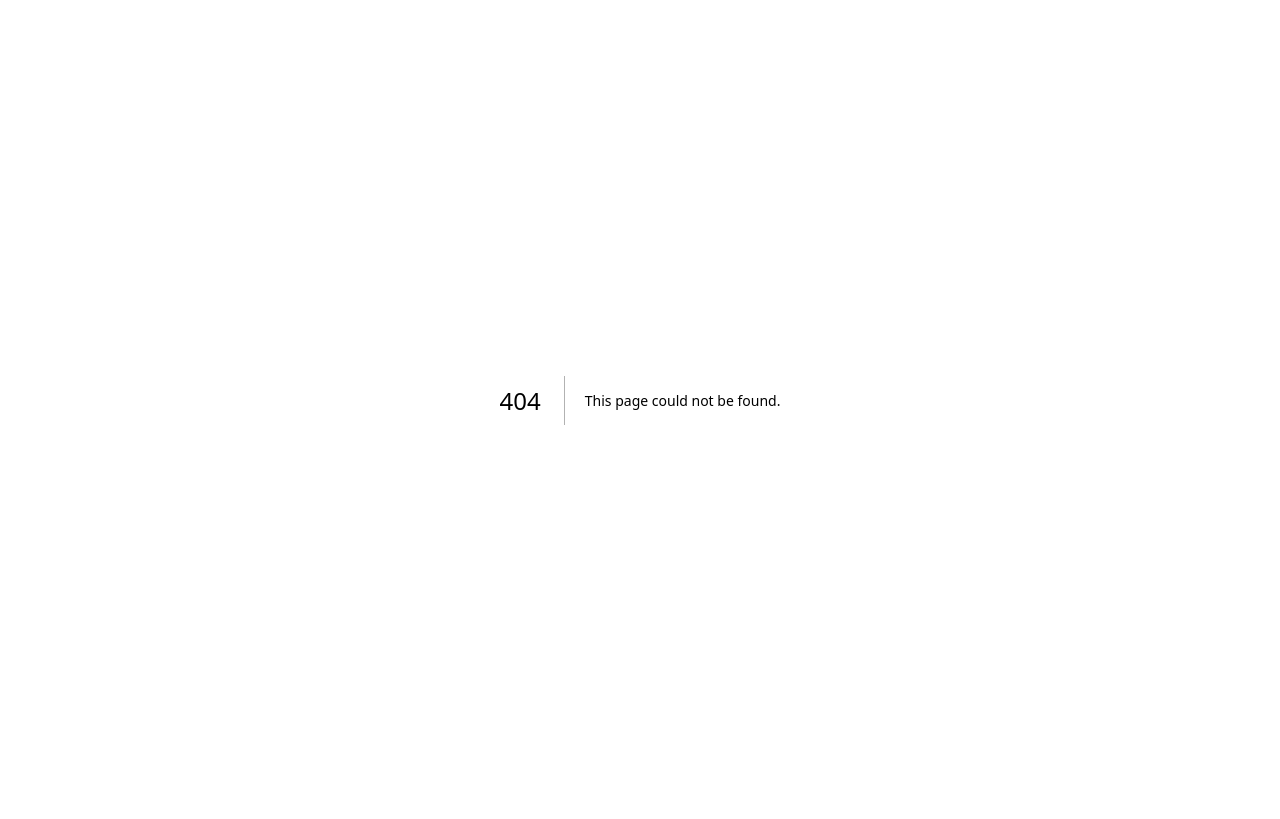
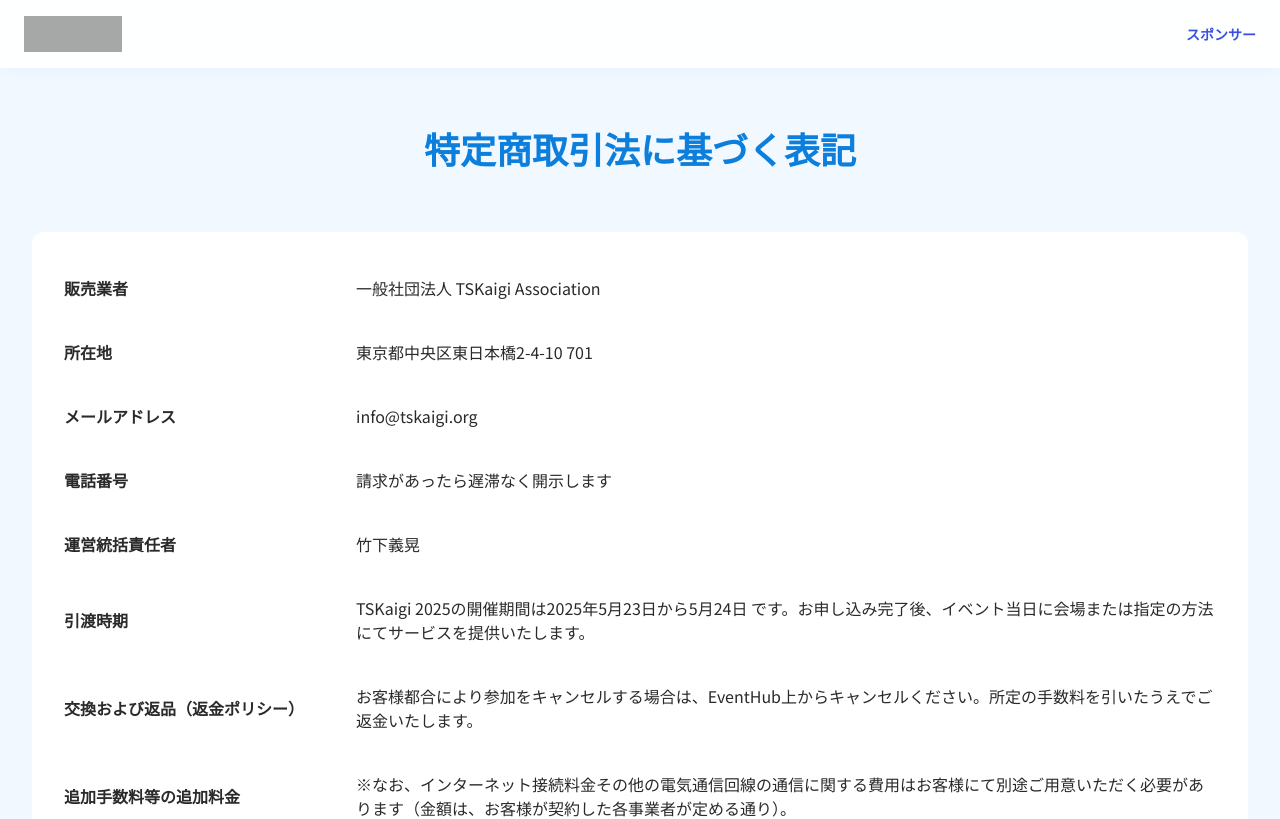
Before and after one commit to tskaigi/tskaigi2025-web-site, a Next.js app: page /specific-commercial in a window 1280 px wide. Before the commit this address had no page. Shown: the top 819 px of the page. Built offline with nearby package versions, Linux system fonts and the light colour scheme; grey boxes are pictures that could not be loaded.

Commit message:
[add] specific commercial page

```diff
--- /dev/null
+++ b/src/app/specific-commercial/page.tsx
@@ -0,0 +1,50 @@
+import Footer from "@/components/Footer";
+import { Header } from "@/components/Header";
+
+const specificCommercialData = {
+  販売業者: "一般社団法人 TSKaigi Association",
+  所在地: "東京都中央区東日本橋2-4-10 701",
+  メールアドレス: "info@tskaigi.org",
+  電話番号: "請求があったら遅滞なく開示します",
+  運営統括責任者: "竹下義晃",
+  // 販売価格: "チケット販売ページをご確認ください",
+  // 受付可能な決済手段: "クレジットカード",
+  // 代金の支払い時期:
+  //   "ご利用のクレジットカードの締め日や契約内容により異なります。ご利用されるカード会社までお問い合わせください。",
+  引渡時期:
+    "TSKaigi 2025の開催期間は2025年5月23日から5月24日 です。お申し込み完了後、イベント当日に会場または指定の方法にてサービスを提供いたします。",
+  "交換および返品（返金ポリシー）":
+    "お客様都合により参加をキャンセルする場合は、EventHub上からキャンセルください。所定の手数料を引いたうえでご返金いたします。",
+  追加手数料等の追加料金:
+    "※なお、インターネット接続料金その他の電気通信回線の通信に関する費用はお客様にて別途ご用意いただく必要があります（金額は、お客様が契約した各事業者が定める通り）。",
+};
+
+const SpecificCommercialPage = () => {
+  return (
+    <div className="flex flex-col min-h-screen">
+      <Header />
+      <main className="bg-blue-light-100 pt-16 pb-10 md:px-8 flex-1">
+        <h1 className="text-2xl md:text-3xl lg:text-4xl font-bold text-blue-light-500 text-center py-10 md:py-16">
+          特定商取引法に基づく表記
+        </h1>
+        <div className="bg-white p-6 md:rounded-xl max-w-screen-xl mx-auto">
+          <table>
+            <tbody>
+              {Object.entries(specificCommercialData).map(([key, value]) => (
+                <tr key={key} className="flex flex-col py-3 md:block">
+                  <th className="p-2 border-gray-300 text-sm md:text-base md:w-36 text-left lg:w-72">
+                    {key}
+                  </th>
+                  <td className="p-2 border-gray-300 md:pl-3">{value}</td>
+                </tr>
+              ))}
+            </tbody>
+          </table>
+        </div>
+      </main>
+      <Footer />
+    </div>
+  );
+};
+
+export default SpecificCommercialPage;
```
